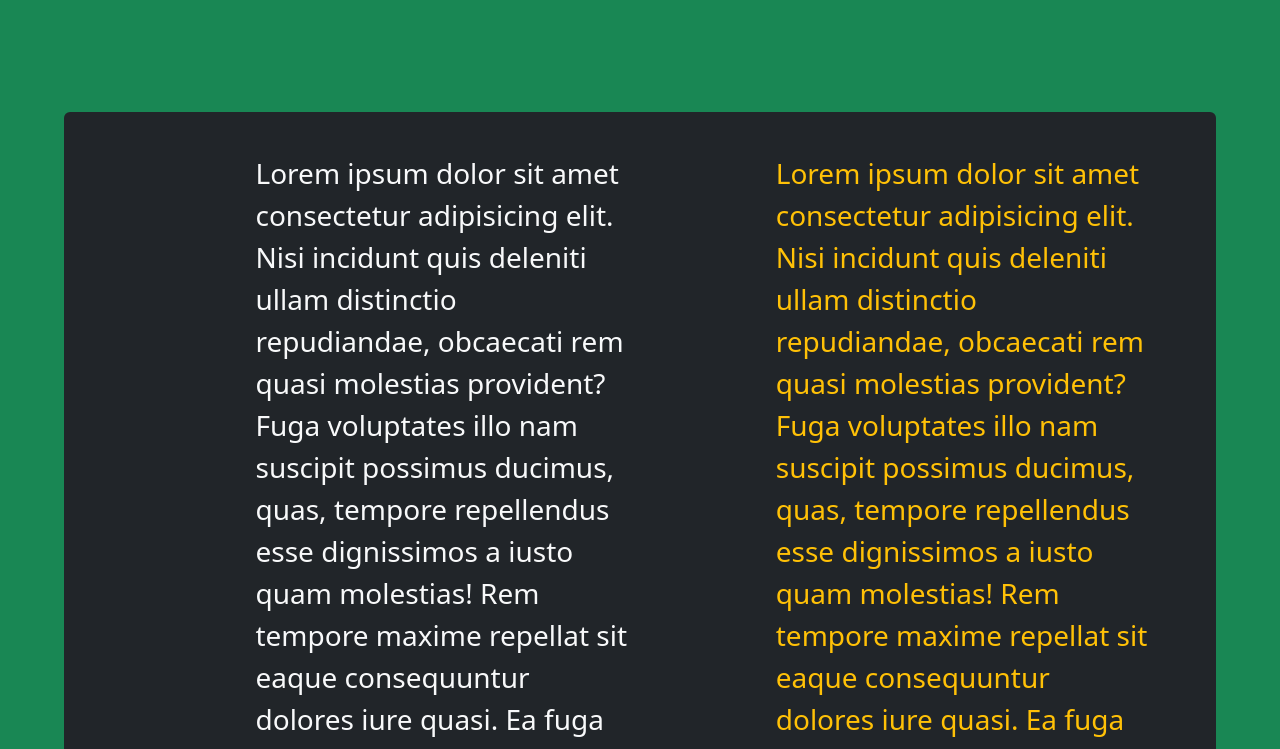
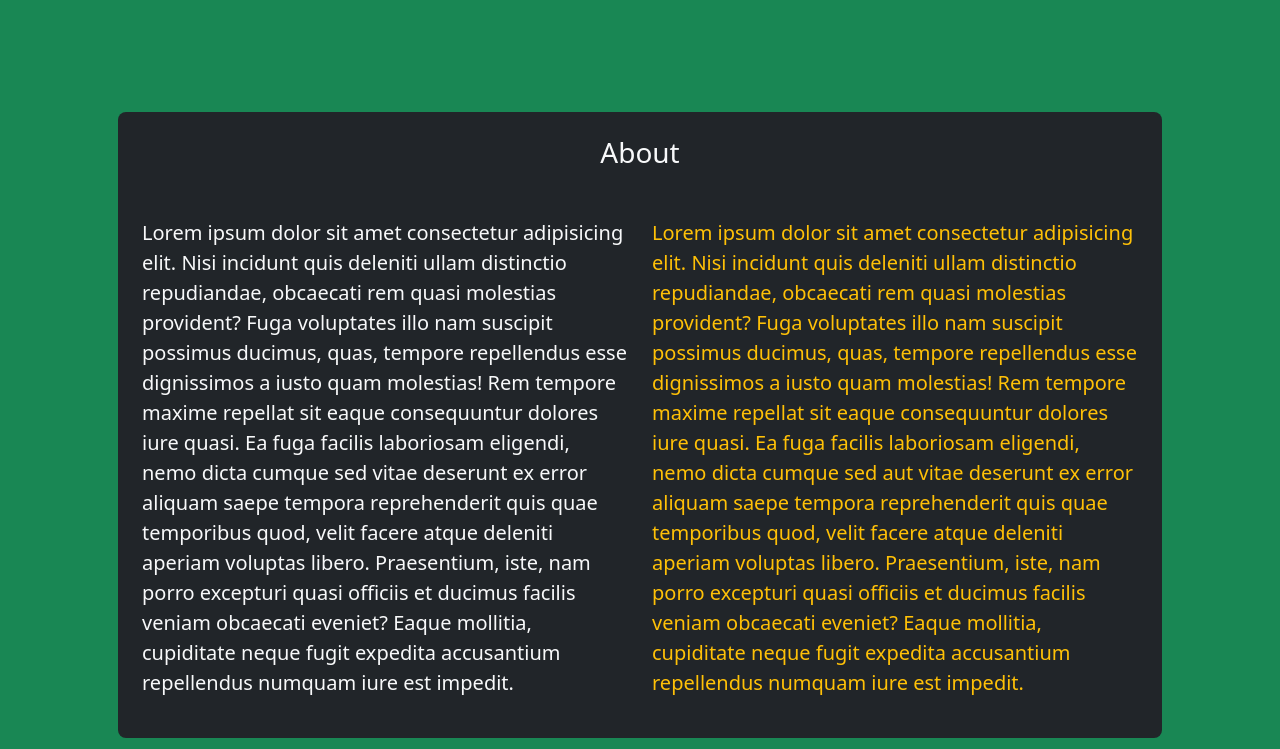
Before and after one commit to Mlindaamani/harp, a Next.js app: page / in a window 1280 px wide. Shown: the top 749 px of the page. Built offline with nearby package versions, Linux system fonts and the light colour scheme.

Commit message:
Duplicated users component in layout and users

```diff
--- a/app/components/UserProfile.jsx
+++ b/app/components/UserProfile.jsx
@@ -2,35 +2,43 @@ import React from "react";
 
 export const UserProfile = () => {
   return (
-    <div>
-      <section className="bg-dark p-3 rounded-2 d-flex gap-5 justify-content-between align-items-center">
-        <h3 className="text-center py-3 text-secondary flex-1">About</h3>
-        <p className="text-light px-5 py-4 fs-3">
-          Lorem ipsum dolor sit amet consectetur adipisicing elit. Nisi incidunt
-          quis deleniti ullam distinctio repudiandae, obcaecati rem quasi
-          molestias provident? Fuga voluptates illo nam suscipit possimus
-          ducimus, quas, tempore repellendus esse dignissimos a iusto quam
-          molestias! Rem tempore maxime repellat sit eaque consequuntur dolores
-          iure quasi. Ea fuga facilis laboriosam eligendi, nemo dicta cumque sed
-          aut vitae deserunt ex error aliquam saepe tempora reprehenderit quis
-          quae temporibus quod, velit facere atque deleniti aperiam voluptas
-          libero. Praesentium, iste, nam porro excepturi quasi officiis et
-          ducimus facilis veniam obcaecati eveniet? Eaque mollitia, cupiditate
-          neque fugit expedita accusantium repellendus numquam iure est impedit.
-        </p>
-        <p className="text-warning px-5 py-4 fs-3">
-          Lorem ipsum dolor sit amet consectetur adipisicing elit. Nisi incidunt
-          quis deleniti ullam distinctio repudiandae, obcaecati rem quasi
-          molestias provident? Fuga voluptates illo nam suscipit possimus
-          ducimus, quas, tempore repellendus esse dignissimos a iusto quam
-          molestias! Rem tempore maxime repellat sit eaque consequuntur dolores
-          iure quasi. Ea fuga facilis laboriosam eligendi, nemo dicta cumque sed
-          aut vitae deserunt ex error aliquam saepe tempora reprehenderit quis
-          quae temporibus quod, velit facere atque deleniti aperiam voluptas
-          libero. Praesentium, iste, nam porro excepturi quasi officiis et
-          ducimus facilis veniam obcaecati eveniet? Eaque mollitia, cupiditate
-          neque fugit expedita accusantium repellendus numquam iure est impedit.
-        </p>
+    <div className="container">
+      <section className="bg-dark p-4 rounded-3">
+        <h3 className="text-light text-center mb-5">About</h3>
+        <div className="row">
+          <div className="col-md-6">
+            <p className="text-light fs-5">
+              Lorem ipsum dolor sit amet consectetur adipisicing elit. Nisi
+              incidunt quis deleniti ullam distinctio repudiandae, obcaecati rem
+              quasi molestias provident? Fuga voluptates illo nam suscipit
+              possimus ducimus, quas, tempore repellendus esse dignissimos a
+              iusto quam molestias! Rem tempore maxime repellat sit eaque
+              consequuntur dolores iure quasi. Ea fuga facilis laboriosam
+              eligendi, nemo dicta cumque sed  vitae deserunt ex error
+              aliquam saepe tempora reprehenderit quis quae temporibus quod,
+              velit facere atque deleniti aperiam voluptas libero. Praesentium,
+              iste, nam porro excepturi quasi officiis et ducimus facilis veniam
+              obcaecati eveniet? Eaque mollitia, cupiditate neque fugit expedita
+              accusantium repellendus numquam iure est impedit.
+            </p>
+          </div>
+          <div className="col-md-6">
+            <p className="text-warning fs-5">
+              Lorem ipsum dolor sit amet consectetur adipisicing elit. Nisi
+              incidunt quis deleniti ullam distinctio repudiandae, obcaecati rem
+              quasi molestias provident? Fuga voluptates illo nam suscipit
+              possimus ducimus, quas, tempore repellendus esse dignissimos a
+              iusto quam molestias! Rem tempore maxime repellat sit eaque
+              consequuntur dolores iure quasi. Ea fuga facilis laboriosam
+              eligendi, nemo dicta cumque sed aut vitae deserunt ex error
+              aliquam saepe tempora reprehenderit quis quae temporibus quod,
+              velit facere atque deleniti aperiam voluptas libero. Praesentium,
+              iste, nam porro excepturi quasi officiis et ducimus facilis veniam
+              obcaecati eveniet? Eaque mollitia, cupiditate neque fugit expedita
+              accusantium repellendus numquam iure est impedit.
+            </p>
+          </div>
+        </div>
       </section>
     </div>
   );
--- a/app/layout.js
+++ b/app/layout.js
@@ -9,7 +9,7 @@ export const metadata = {
 export default function RootLayout({ children }) {
   return (
     <html lang="en">
-      <body className="hv-100 bg-light shadow-lg bg-opacity-5">{children}</body>
+      <body className="container-fluid vh-100 m-0 p-0">{children}</body>
     </html>
   );
 }
--- a/app/page.js
+++ b/app/page.js
@@ -5,9 +5,12 @@ export default function Home() {
     <div className="vh-100">
       <main className="p-3  bg-success">
         <UserProfile />
+        <UserProfile />
+        <UserProfile />
+        <UserProfile />
       </main>
-      <footer className="footer">
-        <p className="bg-success text-light p-4">Footer</p>
+      <footer className="footer bg-dark p-4">
+        <p className="text-light p-4 fs-2 text-center ">Footer</p>
       </footer>
     </div>
   );
--- a/app/users/page.jsx
+++ b/app/users/page.jsx
@@ -3,8 +3,13 @@ import { UserProfile } from "../components/UserProfile";
 
 export default function Users() {
   return (
-    <div className="mt-5 p-5 rounded-5 hv-100">
-      <UserProfile />
+    <div className="mt-5 p-5 rounded-5 hv-100 container">
+      <div className="row gap-5 d-flex">
+        <UserProfile />
+        <UserProfile />
+        <UserProfile />
+        <UserProfile />
+      </div>
     </div>
   );
 }
```
